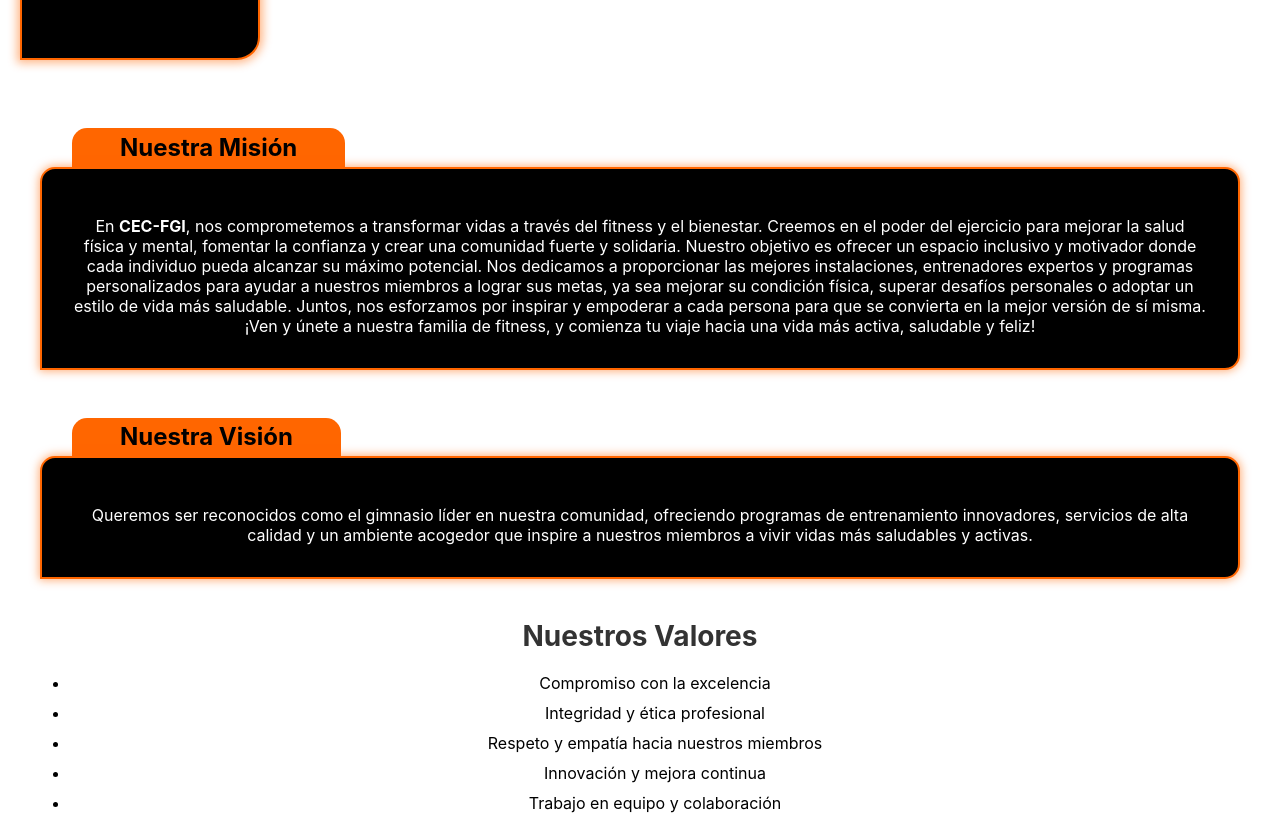
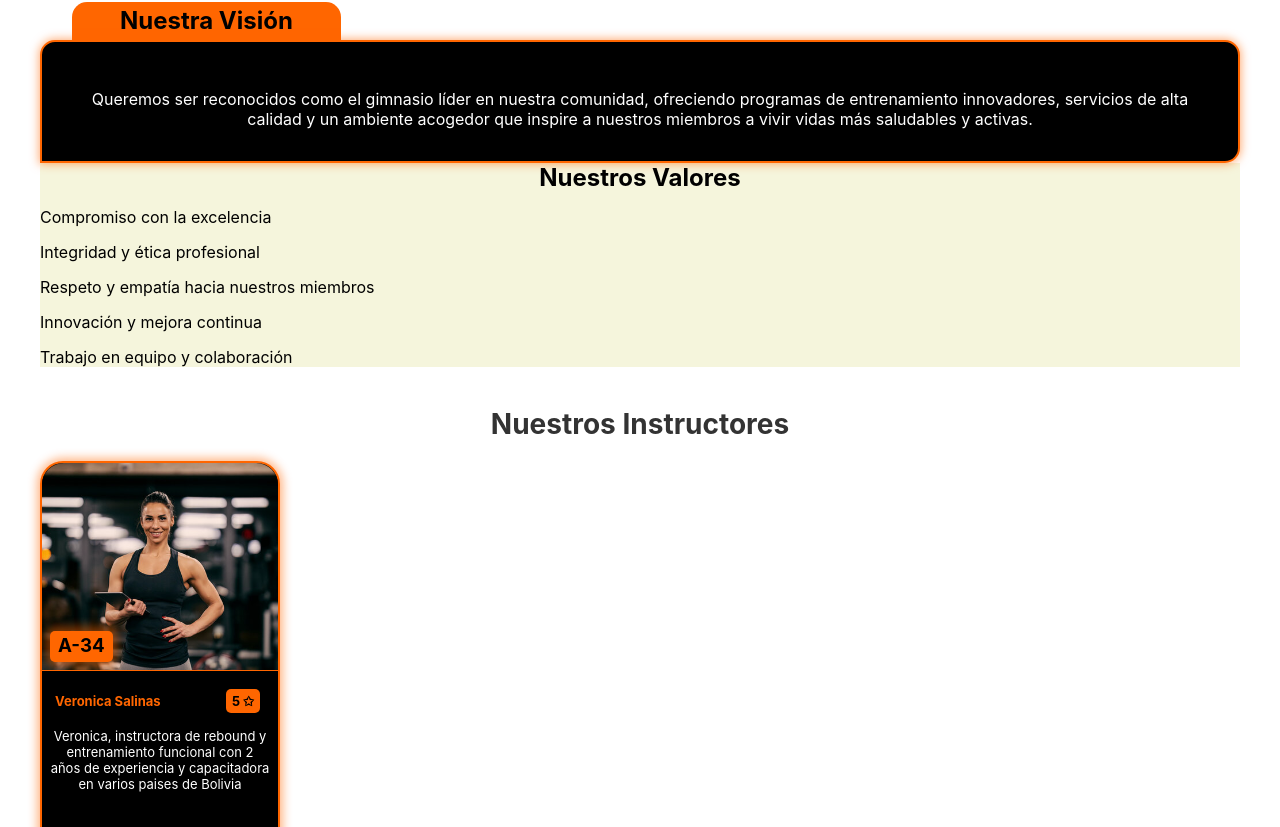
Before and after one commit to jonatan-esprella-lopez/cec-fgi, a React (Create React App) app in the folder client/: page /Nosotros in a window 1280 px wide. Shown: the part 650-1477 px from the top of the page. Built offline with nearby package versions, Linux system fonts and the light colour scheme.

Commit message:
Cambios y mejoramiento en algunas tarjetas

```diff
--- /dev/null
+++ b/client/src/componets/Nosotros/Tarjeta-Valores.jsx
@@ -0,0 +1,34 @@
+import React from "react";
+import "../../styles/Nosotros/Tarjeta-Valores.css";
+
+function ValoresCEC() {
+    return(
+    <section className="cont-valores-nos">
+        <h2>Nuestros Valores</h2>
+        <div>
+            <div className="cont-valores-ind">
+                <img src="" alt="" />
+                <p>Compromiso con la excelencia</p>
+            </div>
+            <div className="cont-valores-ind">
+                <img src="" alt="" />
+                <p>Integridad y ética profesional</p>
+            </div>
+            <div className="cont-valores-ind">
+                <img src="" alt="" />
+                <p>Respeto y empatía hacia nuestros miembros</p>
+            </div>
+            <div className="cont-valores-ind">
+                <img src="" alt="" />
+                <p>Innovación y mejora continua</p>
+            </div>
+            <div className="cont-valores-ind">
+                <img src="" alt="" />
+                <p>Trabajo en equipo y colaboración</p>
+            </div>
+        </div>
+    </section>
+    )
+}
+
+export default ValoresCEC;
--- /dev/null
+++ b/client/src/componets/Nosotros/Tarjeta-Vision.jsx
@@ -0,0 +1,21 @@
+import React from "react";
+import "../../styles/Nosotros/Tarjeta-mision.css";
+
+
+function Vision(params) {
+    return(
+        <section className="cont-Mision-Nos">
+            <h2>Nuestra Visión</h2>
+            <div className="cont-Mision-text">
+                <p>
+                    Queremos ser reconocidos como el gimnasio líder en nuestra comunidad,
+                    ofreciendo programas de entrenamiento innovadores, servicios de alta
+                    calidad y un ambiente acogedor que inspire a nuestros miembros a vivir
+                    vidas más saludables y activas.
+                </p>
+            </div>
+        </section>
+    )
+}
+
+export default Vision;
--- a/client/src/componets/Nosotros/Tarjeta-coach.jsx
+++ b/client/src/componets/Nosotros/Tarjeta-coach.jsx
@@ -11,6 +11,7 @@ function TarjetaCoach() {
                 <h3> A-34</h3>
             </div>
             <article className="text-tarjeta-coach">
+                <h5>Veronica Salinas <p>5 ✩</p></h5>
                 <p>Veronica, instructora de rebound y entrenamiento funcional con 2 años de experiencia y capacitadora en varios paises de Bolivia</p>
                 <div className="icons-tarjeta-coach">
                     <img src="" alt="" />
--- a/client/src/styles/Nosotros.css
+++ b/client/src/styles/Nosotros.css
@@ -52,11 +52,6 @@
     color: #333; /* Cambiamos el color del título */
   }
 
-  .about-us-content p {
-    margin-bottom: 20px;
-    line-height: 1.6; /* Aumentamos el espacio entre líneas */
-    color: #666; /* Cambiamos el color del texto */
-  }
 
   .about-us-content ul {
     list-style-type: disc;
--- /dev/null
+++ b/client/src/styles/Nosotros/Tarjeta-Valores.css
@@ -0,0 +1,12 @@
+.cont-valores-nos{
+    background-color: beige;
+}
+
+
+
+
+
+.cont-valores-ind{
+    display: flex;
+
+}
--- a/client/src/styles/Nosotros/Tarjeta-coach.css
+++ b/client/src/styles/Nosotros/Tarjeta-coach.css
@@ -45,3 +45,20 @@
     font-weight: 500;
 
 }
+
+.text-tarjeta-coach h5{
+    align-items: center;
+    display: flex;
+    justify-content: space-between;
+    padding: 10px 10px 0 5px;
+    font-size: 13px;
+    color: #ff6600;
+}
+
+.text-tarjeta-coach h5 p{
+    color: black;
+    background-color: #ff6600;
+    border-radius: 5px;
+    padding: 4px 6px;
+    margin-top: 0px;
+}
--- a/client/src/views/Nosotros.jsx
+++ b/client/src/views/Nosotros.jsx
@@ -7,6 +7,8 @@ import InstructorCard from "../componets/Nosotros/Card_InstructorNosotros"; // I
 import "../styles/Nosotros.css";
 import Tarjeta from "../componets/Nosotros/Tarjeta-coach";
 import Mision from "../componets/Nosotros/Tarjeta-Mision";
+import Vision from "../componets/Nosotros/Tarjeta-Vision";
+import ValoresCEC from "../componets/Nosotros/Tarjeta-Valores";
 
 function AboutUsPage() {
   // Datos de ejemplo de los instructores
@@ -32,39 +34,22 @@ function AboutUsPage() {
       <div className="about-us-container">
         <div className="about-us-header">
           <h1>Sobre Nosotros</h1>
-          <Tarjeta/>
+
         </div>
         <div className="about-us-container">
 
         <Mision/>
+        <Vision/>
+        <ValoresCEC/>
 
 
 
-  <div className="cont-Mision-Nos">
-    <h2>Nuestra Visión</h2>
-    <div className="cont-Mision-text">
-      <p>
-        Queremos ser reconocidos como el gimnasio líder en nuestra comunidad,
-        ofreciendo programas de entrenamiento innovadores, servicios de alta
-        calidad y un ambiente acogedor que inspire a nuestros miembros a vivir
-        vidas más saludables y activas.
-      </p>
-    </div>
-  </div>
 
-  <div className="about-us-content">
-    <h2>Nuestros Valores</h2>
-    <ul>
-      <li>Compromiso con la excelencia</li>
-      <li>Integridad y ética profesional</li>
-      <li>Respeto y empatía hacia nuestros miembros</li>
-      <li>Innovación y mejora continua</li>
-      <li>Trabajo en equipo y colaboración</li>
-    </ul>
-  </div>
+
 
   <div className="about-us-content">
     <h2>Nuestros Instructores</h2>
+    <Tarjeta/>
     <div className="instructor-cards-container">
       {instructors.map((instructor) => (
         <InstructorCard
```
